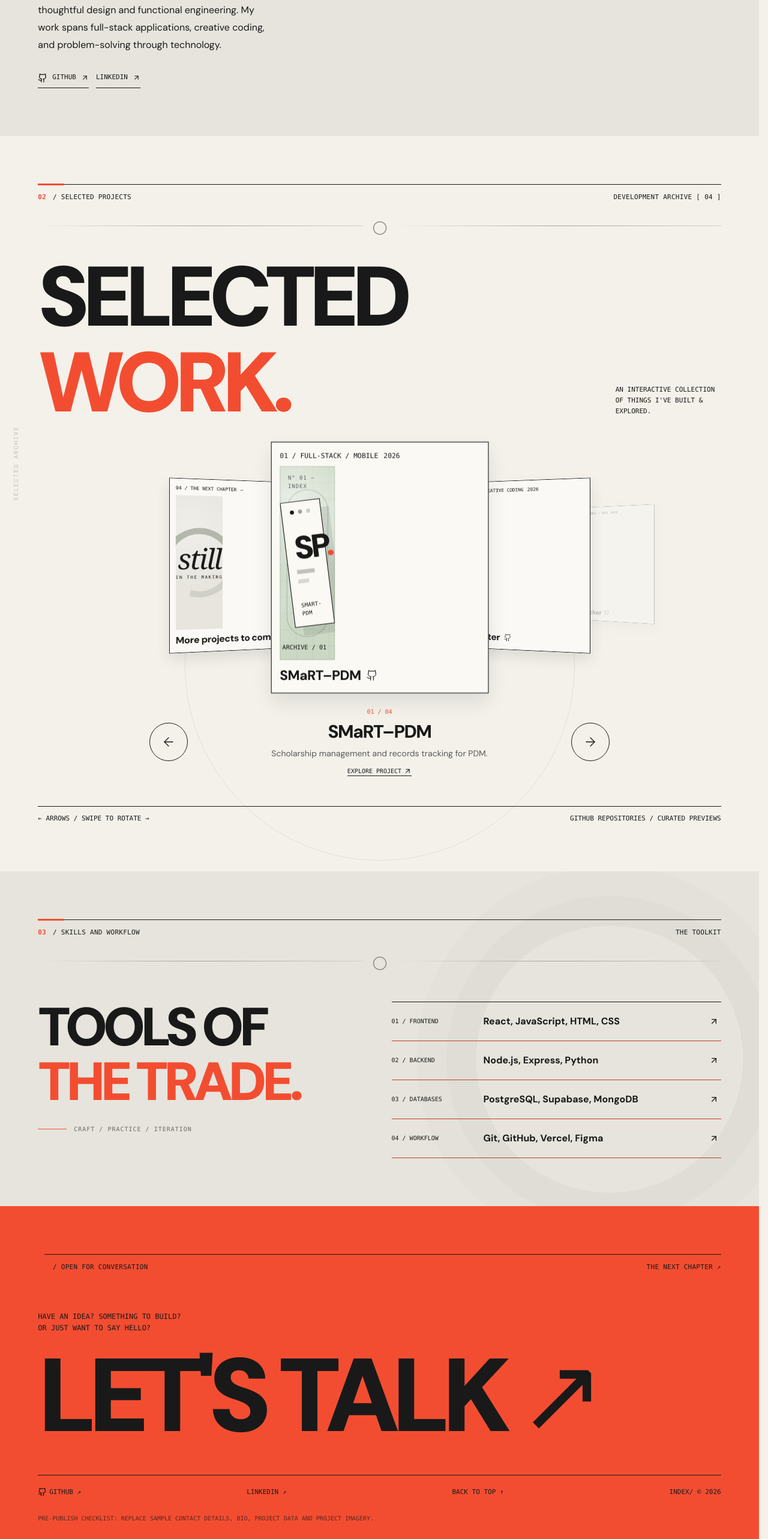
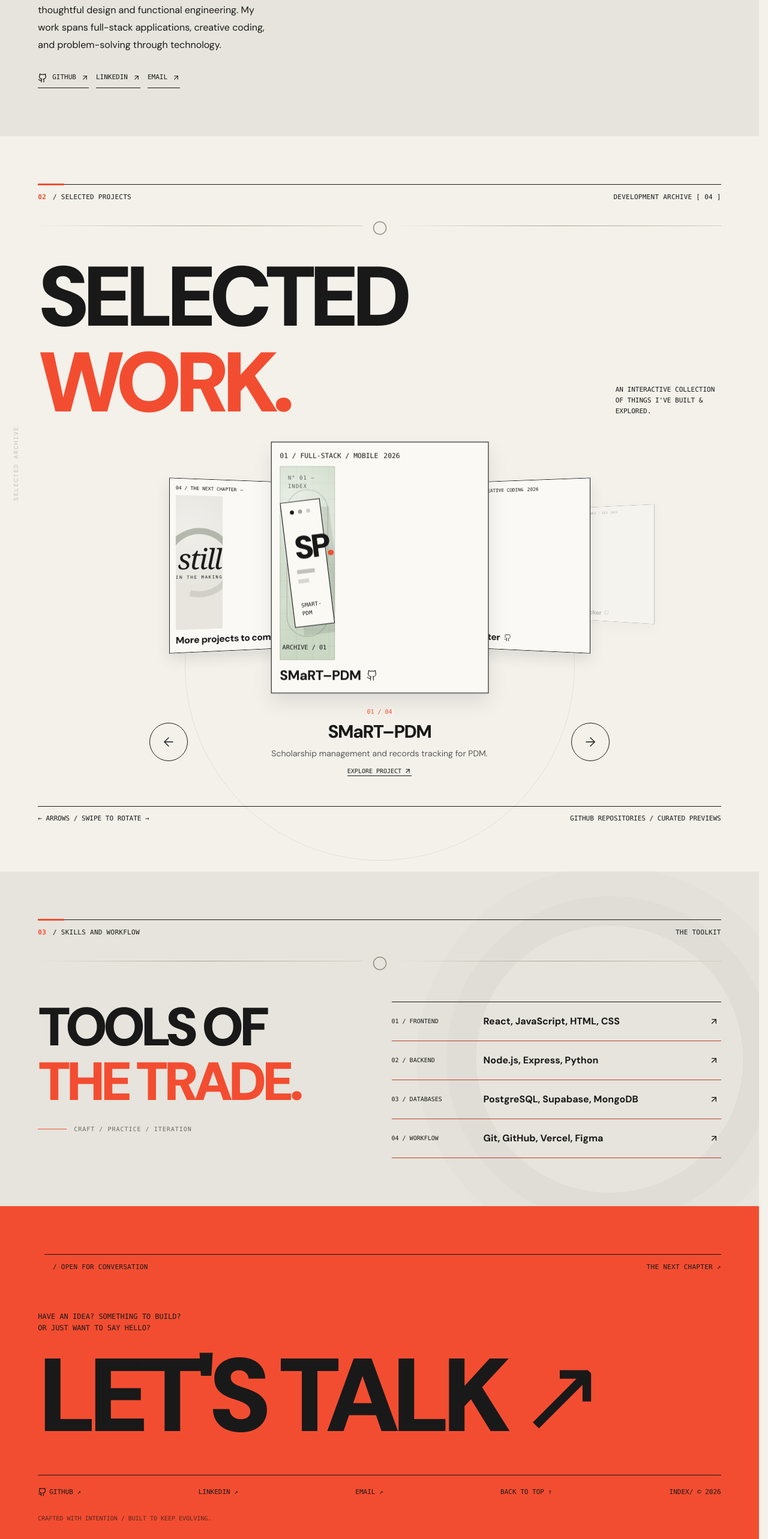
Before and after one commit to mcartv/cav-portfolio, a React (Vite) app: page / in a window 1280 px wide. Shown: the part 1760-4326 px from the top of the page at 60% size. Built offline with nearby package versions, Linux system fonts and the light colour scheme.

Commit message:
feat: link About and Contact sections to real professional email and LinkedIn

```diff
--- a/src/App.jsx
+++ b/src/App.jsx
@@ -115,6 +115,7 @@ function About({ onCertificatesOpen }) {
           <div data-story="fade" className="story-enter mt-8 flex flex-wrap gap-3">
             <a className="inline-flex items-center gap-2 border-b border-ink pb-2 font-mono text-[11px] hover:text-signal" href={profile.githubUrl} target="_blank" rel="noopener noreferrer"><Github size={16}/> GITHUB <ArrowUpRight size={13}/></a>
             {profile.linkedinUrl ? <a className="inline-flex items-center gap-2 border-b border-ink pb-2 font-mono text-[11px] hover:text-signal" href={profile.linkedinUrl} target="_blank" rel="noopener noreferrer">LINKEDIN <ArrowUpRight size={13}/></a> : <span className="border-b border-dashed border-ink/40 pb-2 font-mono text-[11px] text-ink/50" title="Set linkedinUrl in src/data/profile.js">LINKEDIN — ADD PROFILE URL</span>}
+            {profile.email && <a className="inline-flex items-center gap-2 border-b border-ink pb-2 font-mono text-[11px] hover:text-signal" href={'mailto:'+profile.email}>EMAIL <ArrowUpRight size={13}/></a>}
             {profile.resumeUrl && <a className="inline-flex items-center gap-2 border-b border-ink pb-2 font-mono text-[11px] hover:text-signal" href={profile.resumeUrl} target="_blank" rel="noopener noreferrer">RESUME PDF <ArrowUpRight size={13}/></a>}
           </div>
         </div>
@@ -385,7 +386,7 @@ function Toolkit() {
 }
 
 function Contact() {
-  return <footer id="contact" className="page-gutter bg-signal py-12 md:py-20"><SectionLabel index="05" title="OPEN FOR CONVERSATION" aside="THE NEXT CHAPTER ↗"/><p className="mt-16 font-mono text-xs leading-relaxed">HAVE AN IDEA? SOMETHING TO BUILD?<br/>OR JUST WANT TO SAY HELLO?</p><a className="contact-headline editorial-heading mt-5 block text-[clamp(68px,13.5vw,190px)]" href="mailto:hello@example.com">LET'S TALK ↗</a><div className="mt-12 flex flex-wrap items-center justify-between gap-5 border-t border-ink pt-5 font-mono text-[11px]"><a className="inline-flex items-center gap-1 hover:underline" href="https://github.com/mcartv" target="_blank" rel="noreferrer"><Github size={15}/> GITHUB ↗</a>{profile.linkedinUrl ? <a className="hover:underline" href={profile.linkedinUrl} target="_blank" rel="noreferrer">LINKEDIN ↗</a> : <span title="Set linkedinUrl in src/data/profile.js">LINKEDIN / PROFILE PENDING</span>}<a className="hover:underline" href="#home">BACK TO TOP ↑</a><span>INDEX/ © {new Date().getFullYear()}</span></div><p className="mt-7 font-mono text-[10px] text-ink/70">PRE-PUBLISH CHECKLIST: REPLACE SAMPLE CONTACT DETAILS, BIO, PROJECT DATA AND PROJECT IMAGERY.</p></footer>
+  return <footer id="contact" className="page-gutter bg-signal py-12 md:py-20"><SectionLabel index="05" title="OPEN FOR CONVERSATION" aside="THE NEXT CHAPTER ↗"/><p className="mt-16 font-mono text-xs leading-relaxed">HAVE AN IDEA? SOMETHING TO BUILD?<br/>OR JUST WANT TO SAY HELLO?</p><a className="contact-headline editorial-heading mt-5 block text-[clamp(68px,13.5vw,190px)]" href={'mailto:'+(profile.email||'hello@example.com')}>LET'S TALK ↗</a><div className="mt-12 flex flex-wrap items-center justify-between gap-5 border-t border-ink pt-5 font-mono text-[11px]"><a className="inline-flex items-center gap-1 hover:underline" href="https://github.com/mcartv" target="_blank" rel="noreferrer"><Github size={15}/> GITHUB ↗</a>{profile.linkedinUrl ? <a className="hover:underline" href={profile.linkedinUrl} target="_blank" rel="noreferrer">LINKEDIN ↗</a> : <span title="Set linkedinUrl in Content Studio">LINKEDIN / PROFILE PENDING</span>}{profile.email&&<a className="hover:underline" href={'mailto:'+profile.email}>EMAIL ↗</a>}<a className="hover:underline" href="#home">BACK TO TOP ↑</a><span>INDEX/ © {new Date().getFullYear()}</span></div><p className="mt-7 font-mono text-[10px] text-ink/70">CRAFTED WITH INTENTION / BUILT TO KEEP EVOLVING.</p></footer>
 }
 
 export default function App() {
```
